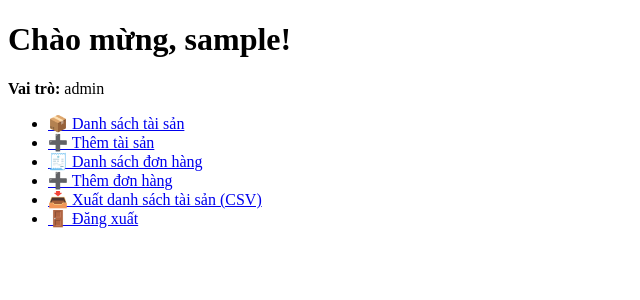
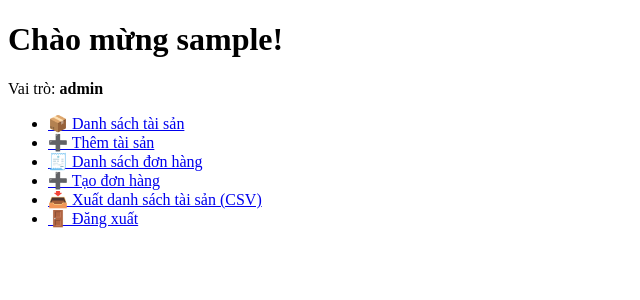
Before and after one commit to LeHungBOS/quanlytaisansukien, a FastAPI app: page / in a window 1280 px wide. Shown: the top 300 px of the page, without its empty margins (0-640 px from the left). Run offline with FastAPI, Linux system fonts and the light colour scheme; the visitor is signed in with stand-in values (Sample User, id 1).

Commit message:
Update index.html

```diff
--- a/templates/index.html
+++ b/templates/index.html
@@ -3,13 +3,13 @@
 <html lang="vi">
 <head>
     <meta charset="UTF-8">
-    <title>Quản lý Tài sản & Đơn hàng</title>
+    <title>Trang chính - Quản lý Tài sản & Đơn hàng</title>
 </head>
 <body>
-    <h1>Chào mừng, {{ request.session.get('username', 'Khách') }}!</h1>
+    <h1>Chào mừng {{ request.session.get('username', 'Khách') }}!</h1>
 
     {% if request.session.get('user_id') %}
-        <p><strong>Vai trò:</strong> {{ request.session.get('role') }}</p>
+        <p>Vai trò: <strong>{{ request.session.get('role') }}</strong></p>
         <ul>
             <li><a href="/assets">📦 Danh sách tài sản</a></li>
             {% if request.session.get('role') == 'admin' %}
@@ -17,7 +17,7 @@
             {% endif %}
             <li><a href="/orders">🧾 Danh sách đơn hàng</a></li>
             {% if request.session.get('role') == 'admin' %}
-                <li><a href="/orders/add">➕ Thêm đơn hàng</a></li>
+                <li><a href="/orders/add">➕ Tạo đơn hàng</a></li>
             {% endif %}
             <li><a href="/assets/export">📥 Xuất danh sách tài sản (CSV)</a></li>
             <li><a href="/logout">🚪 Đăng xuất</a></li>
```
